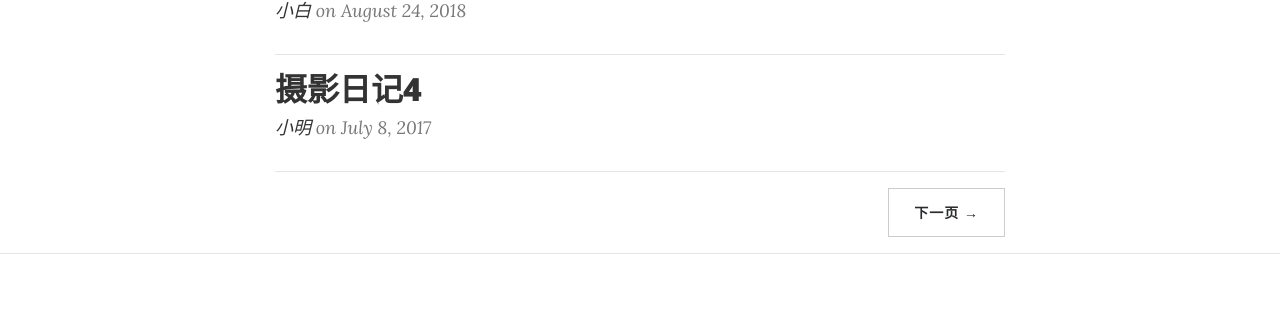
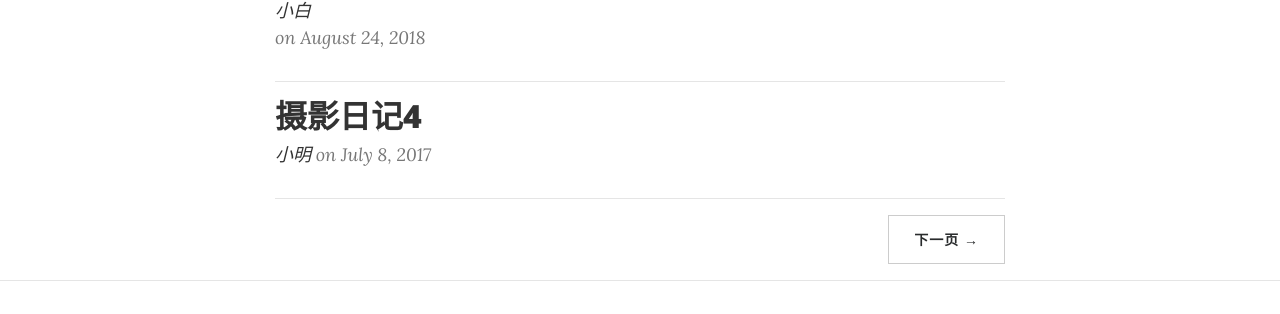
Before and after one commit to 2240095676/yuxianghong, a website: page index.html in a window 1280 px wide. Shown: the part 731-1045 px from the top of the page. Drawn offline with nearby package versions, Linux system fonts and the light colour scheme.

Commit message:
Update index.html

```diff
--- a/index.html
+++ b/index.html
@@ -8,7 +8,7 @@
     <meta name="description" content="">
     <meta name="author" content="">
 
-    <title>Clean Blog - Start Bootstrap Theme</title>
+    <title>余祥虹</title>
 
     <!-- Bootstrap Core CSS -->
     <link href="lib/bootstrap/css/bootstrap.min.css" rel="stylesheet">
@@ -110,7 +110,7 @@
                         </h2>
 
 
-                    <p class="post-meta"><a href="#">小白</a> on August 24, 2018</p>
+                    <p class="post-meta"><a href="#">小白</a><br> on August 24, 2018</p>
                 </div>
                 <hr>
                 <div class="copyrights">Collect from <a href="http://www.cssmoban.com/"  title="网站模板"></a></div>
```
